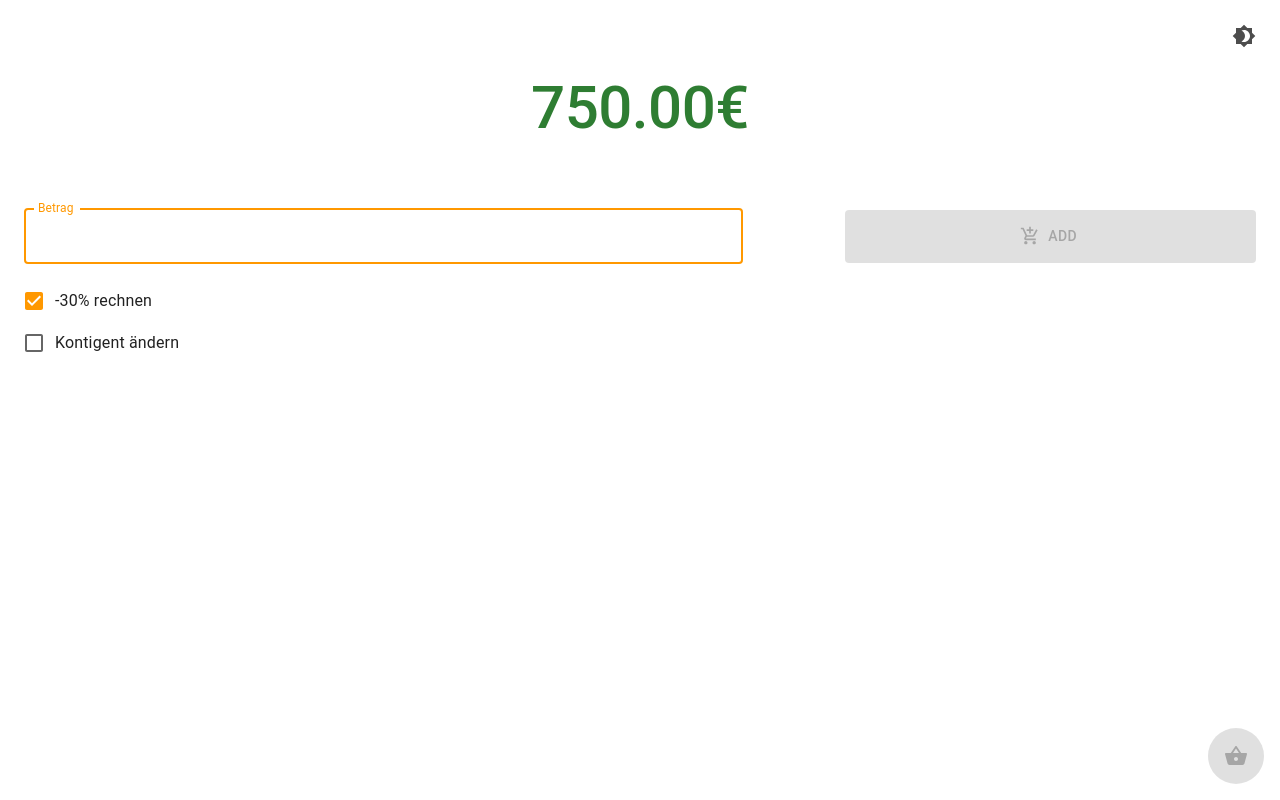
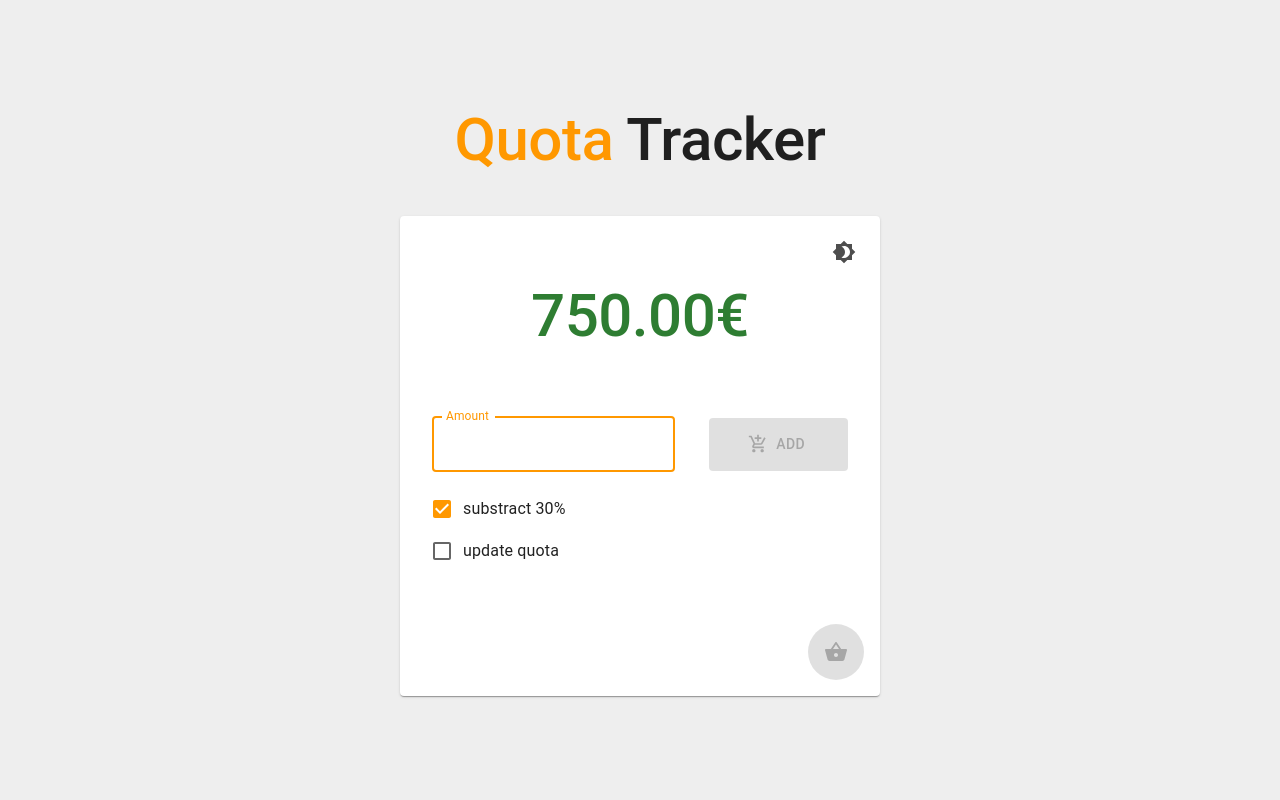
Before and after one commit to xD33m/quota_tracker, a React (Create React App) app: page / in a window 1280 px wide. Built offline with nearby package versions, Linux system fonts and the light colour scheme.

Commit message:
better desktop styling

```diff
--- a/src/App.tsx
+++ b/src/App.tsx
@@ -13,13 +13,13 @@ function App() {
   const colorMode = useMemo(
     () => ({
       toggleColorMode: () => {
-        setMode((prevMode) => (prevMode === 'light' ? 'dark' : 'light'));
+        setMode((prevMode: string) => (prevMode === 'light' ? 'dark' : 'light'));
       },
     }),
     [setMode],
   );
 
-  const theme = useMemo(
+  const theme: any = useMemo(
     () =>
       createTheme({
         palette: {
--- a/src/components/Home.tsx
+++ b/src/components/Home.tsx
@@ -1,4 +1,4 @@
-import { Grid, Typography, Box, TextField, Button, FormGroup, FormControlLabel, Checkbox, Fab, styled, IconButton, useTheme } from '@mui/material';
+import { Grid, Typography, TextField, Button, FormGroup, FormControlLabel, Checkbox, Fab, styled, IconButton, useTheme, Card } from '@mui/material';
 import AddCircleIcon from '@mui/icons-material/AddCircle';
 import ShoppingBasketIcon from '@mui/icons-material/ShoppingBasket';
 import AddShoppingCartIcon from '@mui/icons-material/AddShoppingCart';
@@ -37,15 +37,15 @@ function Home() {
 
 	const handleChipDelete = (chipToDelete: ChipData) => () => {
 		setQuota(Number(quota) + Number(chipToDelete.cost));
-		setChipData((chips) =>
-			chips.filter((chip) => chip.key !== chipToDelete.key)
+		setChipData((chips: ChipData[]) =>
+			chips.filter((chip: ChipData) => chip.key !== chipToDelete.key)
 		);
 	};
 
 	const handleHistoryItemDelete = (itemToDelete: HistoryItem) => () => {
-		setChipData(itemToDelete.chipData);
-		setShoppingHistory((history) =>
-			history.filter((item) => item.key !== itemToDelete.key)
+		setChipData((chips: ChipData[]) => [...chips, ...itemToDelete.chipData]);
+		setShoppingHistory((history: HistoryItem[]) =>
+			history.filter((item: HistoryItem) => item.key !== itemToDelete.key)
 		);
 	};
 
@@ -90,13 +90,40 @@ function Home() {
 			totalCost,
 			chipData,
 		};
-		setShoppingHistory((history) => [...history, historyItem]);
+		setShoppingHistory((history: HistoryItem[]) => [...history, historyItem]);
 		setChipData([]);
 	};
 
 	return (
-		<>
-			<Box mt={5} px={3}>
+		<Grid
+			container
+			spacing={0}
+			direction="column"
+			alignItems="center"
+			justifyContent="center"
+			style={{
+				minHeight: '100vh',
+				backgroundColor:
+					theme.palette.mode === 'dark'
+						? theme.palette.background.default
+						: theme.palette.grey[200],
+			}}
+		>
+			<Typography
+				variant="h2"
+				mb={5}
+				sx={{ fontWeight: '500', display: { md: 'block', xs: 'none' } }}
+			>
+				<span style={{color: theme.palette.primary.main}}>Quota</span> Tracker
+			</Typography>
+			<Card
+				sx={{
+					position: { md: 'relative' },
+					height: { md: '60vh', xs: '100vh' },
+					width: { md: '60vh' },
+					padding: { md: '2rem', xs: '1.5rem' },
+				}}
+			>
 				<Grid
 					container
 					mx="auto"
@@ -106,38 +133,38 @@ function Home() {
 				>
 					<Grid item xs={12} mt={4}>
 						<Quota>
-							<span style={{color: quota<0 ? 'red' : undefined}}>
-								{(Math.round((quota) * 100) / 100).toFixed(2)}€
+							<span style={{ color: quota < 0 ? 'red' : undefined }}>
+								{(Math.round(quota * 100) / 100).toFixed(2)}€
 							</span>
 						</Quota>
 					</Grid>
 					<Grid item xs={12}>
 						<NextQuota>
-							{amount && !enableChangeQuota
-								? <>{'Neues Kontingent: '}
-									<span style={{color: nextQuota<0 ? 'red' : undefined}}>
-										{(Math.round(
-											(nextQuota) * 100
-										) / 100).toFixed(2)}{'€'}
+							{amount && !enableChangeQuota ? (
+								<>
+									{'Neues Kontingent: '}
+									<span
+										style={{ color: nextQuota < 0 ? 'red' : undefined}}>
+										{(Math.round(nextQuota * 100) / 100).toFixed(2)}€
 									</span>
-									</>
-								: '\u2060'}
+								</>
+							) : ('\u2060')}
 						</NextQuota>
 					</Grid>
 					<Grid item mt={1} xs={7}>
 						<TextField
 							type="number"
-							label="Betrag"
+							label="Amount"
 							onChange={onAmountChange}
 							value={amount}
 							focused
 							fullWidth
 							onKeyPress={(e) => {
 								if (e.key === 'Enter') {
-									if(enableChangeQuota){
+									if (enableChangeQuota) {
 										setQuota(amount);
 										setAmount('');
-									}else{
+									} else {
 										addToCart();
 									}
 								}
@@ -150,7 +177,10 @@ function Home() {
 								startIcon={<AddCircleIcon />}
 								color="info"
 								variant="contained"
-								onClick={() => {setQuota(amount); setAmount('');}}
+								onClick={() => {
+									setQuota(amount);
+									setAmount('');
+								}}
 								fullWidth
 								style={{ height: '53px' }}
 								disabled={!amount}
@@ -185,7 +215,7 @@ function Home() {
 										checked={enablePercentage}
 									/>
 								}
-								label="-30% rechnen"
+								label="substract 30%"
 							/>
 							<FormControlLabel
 								control={
@@ -199,7 +229,7 @@ function Home() {
 										checked={enableChangeQuota}
 									/>
 								}
-								label="Kontigent ändern"
+								label="update quota"
 							/>
 						</FormGroup>
 					</Grid>
@@ -229,18 +259,26 @@ function Home() {
 					>
 						<ShoppingBasketIcon />
 					</Fab>
-					<IconButton style={{
+					<IconButton
+						style={{
 						position: 'absolute',
 						top: 0,
 						right: 0,
+							opacity: 0.8,
 						margin: '1rem',
-						opacity: 0.8
-					}} onClick={colorMode.toggleColorMode} color="inherit">
-						{theme.palette.mode === 'dark' ? <Brightness7Icon /> : <Brightness4Icon />}
+						}}
+						onClick={colorMode.toggleColorMode}
+						color="inherit"
+					>
+						{theme.palette.mode === 'dark' ? (
+							<Brightness7Icon />
+						) : (
+							<Brightness4Icon />
+						)}
 					</IconButton>
 				</Grid>
-			</Box>
-		</>
+			</Card>
+		</Grid>
 	);
 }
 
```
